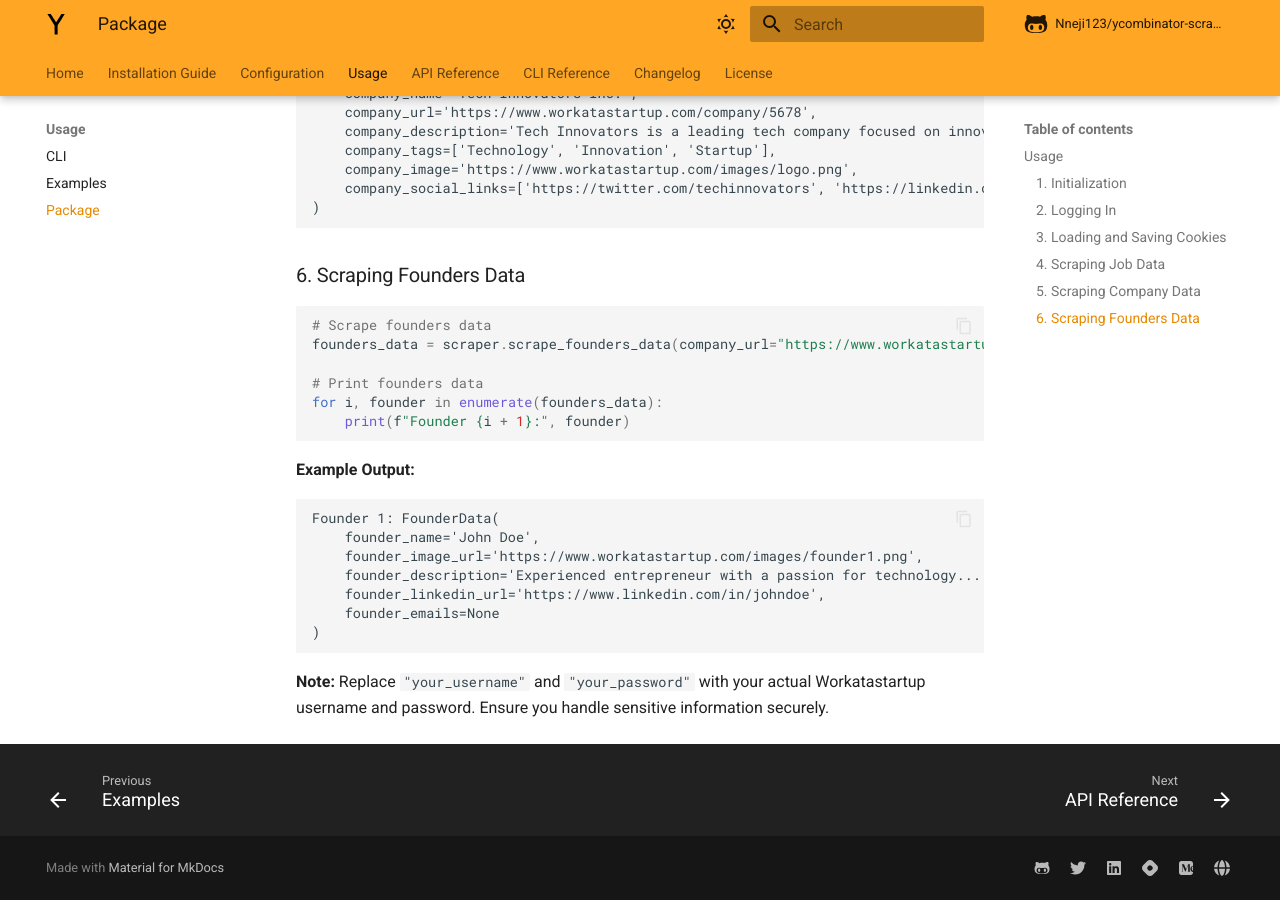
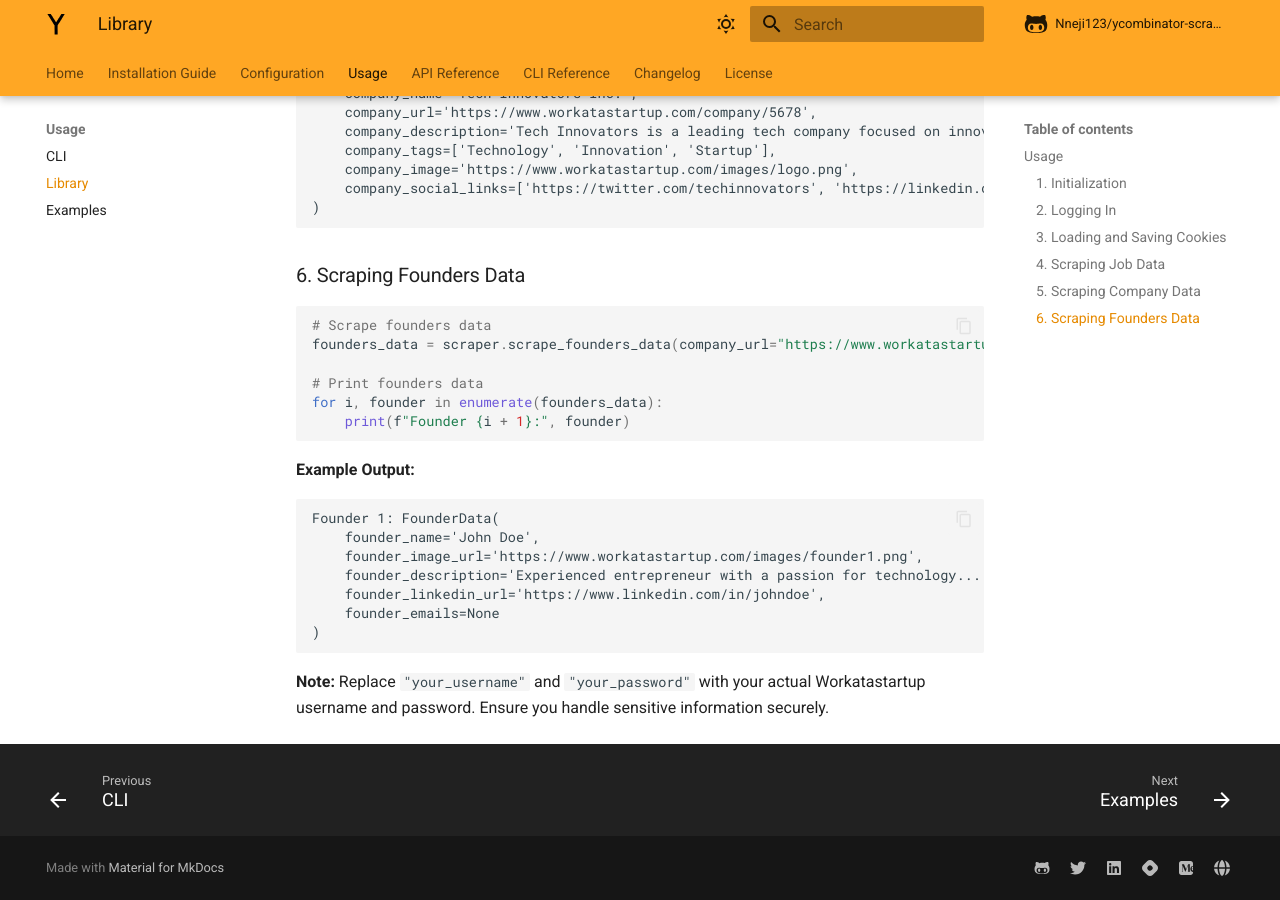
Before and after one commit to Nneji123/ycombinator-scraper, an MkDocs documentation site: the page built from docs/usage/package.md, in a window 1280 px wide and 900 px high, scrolled down 1325 px. Built offline with MkDocs 1.6.1 and Material for MkDocs 9.7.7, drawn with Linux system fonts in a browser that asks for light colours; comment, search, counter and statistics services are not loaded; some of the changed lines change nothing that is shown.

Commit message:
Update mkdocs.yml

```diff
--- a/mkdocs.yml
+++ b/mkdocs.yml
@@ -1,5 +1,5 @@
 site_name: YCombinator-Scraper
-site_description: A Python command-line tool and package for scraping company, job, and founder data from Workatastartup.com.
+site_description: A Python command-line tool and library for scraping companies, jobs, and founders data from Workatastartup.com (by Ycombinator).
 site_url: https://nneji123.github.io/ycombinator-scraper
 
 theme:
@@ -45,13 +45,13 @@ repo_url: https://github.com/Nneji123/ycombinator-scraper
 edit_uri: ""
 
 nav:
-  - Home: ../readme.md
+  - Home: index.md
   - Installation Guide: installation.md
   - Configuration: configuration.md
   - Usage:
     - CLI: usage/cli.md
+    - Library: usage/package.md
     - Examples: usage/examples.md
-    - Package: usage/package.md
   - API Reference: api_reference.md
   - CLI Reference: cli_reference.md
   - Changelog: changelog.md
```
